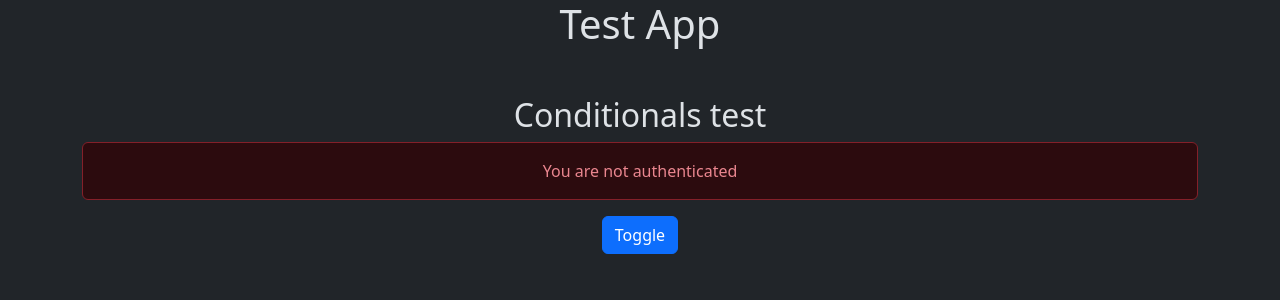
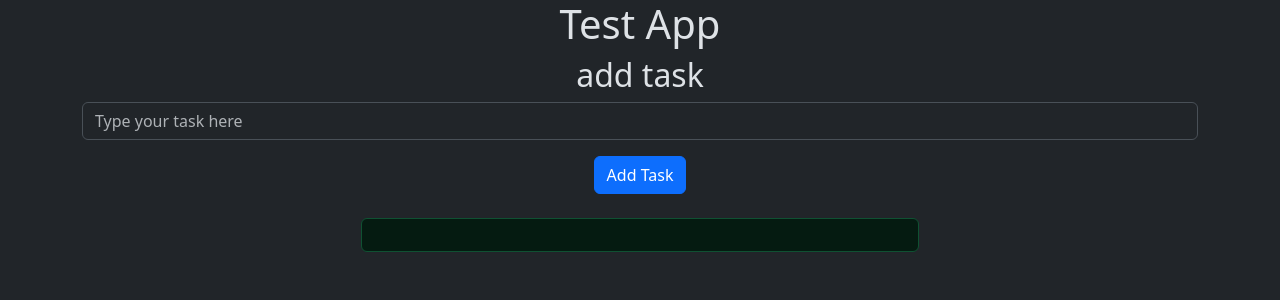
Before and after one commit to Maicolev/angular_courses, an Angular app in the folder init-app-angular/: page / in a window 1280 px wide. Shown: the top 300 px of the page. Built offline with nearby package versions, Linux system fonts and the light colour scheme.

Commit message:
Task - local reference is added

```diff
--- a/init-app-angular/src/app/app.component.html
+++ b/init-app-angular/src/app/app.component.html
@@ -10,5 +10,6 @@
 <app-event-binding></app-event-binding>
 <app-property-binding></app-property-binding>
 <app-two-way-binding></app-two-way-binding>
-<app-calculator></app-calculator-->
-<app-conditionals></app-conditionals>
+<app-calculator></app-calculator>
+<app-conditionals></app-conditionals-->
+<app-local-reference></app-local-reference>
--- a/init-app-angular/src/app/app.component.ts
+++ b/init-app-angular/src/app/app.component.ts
@@ -1,5 +1,5 @@
 import { Component } from '@angular/core';
-import { ConditionalsComponent } from "./conditionals/conditionals.component";
+import { LocalReferenceComponent } from "./local-reference/local-reference.component";
 /**
 import { RouterOutlet } from '@angular/router';
 import { ProductListComponentComponent } from "./product-list-component/product-list-component.component";
@@ -11,12 +11,13 @@ import { CalculatorComponent } from "./calculator/calculator.component";
 import { NewComponentComponent } from "./new-component/new-component.component";
 import { NewComponentInlineComponent } from "./new-component-inline/new-component-inline.component";
 import { InterpolationComponent } from "./interpolation/interpolation.component";
+import { ConditionalsComponent } from "./conditionals/conditionals.component";
 **/
 
 @Component({
   selector: 'app-root',
   standalone: true,
-  imports: [ConditionalsComponent],
+  imports: [LocalReferenceComponent],
   templateUrl: './app.component.html',
   styleUrl: './app.component.css',
 })
--- /dev/null
+++ b/init-app-angular/src/app/local-reference/local-reference.component.html
@@ -0,0 +1,15 @@
+
+<div class="container text-center">
+    <h2>add task</h2>
+    <div class="d-flex justify-content-center">
+        <input type="text" #taskInput class="form-control mb-3" placeholder="Type your task here">
+    </div>
+    <div class="d-flex justify-content-center">
+        <button class="btn btn-primary" (click)="addTask(taskInput.value); taskInput.value = ''">Add Task</button>
+    </div>
+    <div class="alert alert-success mt-4 mx-auto w-50">
+        @if (task) {
+            Task: {{task}}
+        }
+    </div>
+</div>
--- /dev/null
+++ b/init-app-angular/src/app/local-reference/local-reference.component.ts
@@ -0,0 +1,16 @@
+import { Component } from '@angular/core';
+
+@Component({
+  selector: 'app-local-reference',
+  standalone: true,
+  imports: [],
+  templateUrl: './local-reference.component.html',
+  styleUrl: './local-reference.component.css'
+})
+export class LocalReferenceComponent {
+  task: string = '';
+
+  addTask(newTask: string): void {
+    this.task = newTask;
+  }
+}
```
Also changed, not shown: init-app-angular/src/app/local-reference/local-reference.component.css (added).
